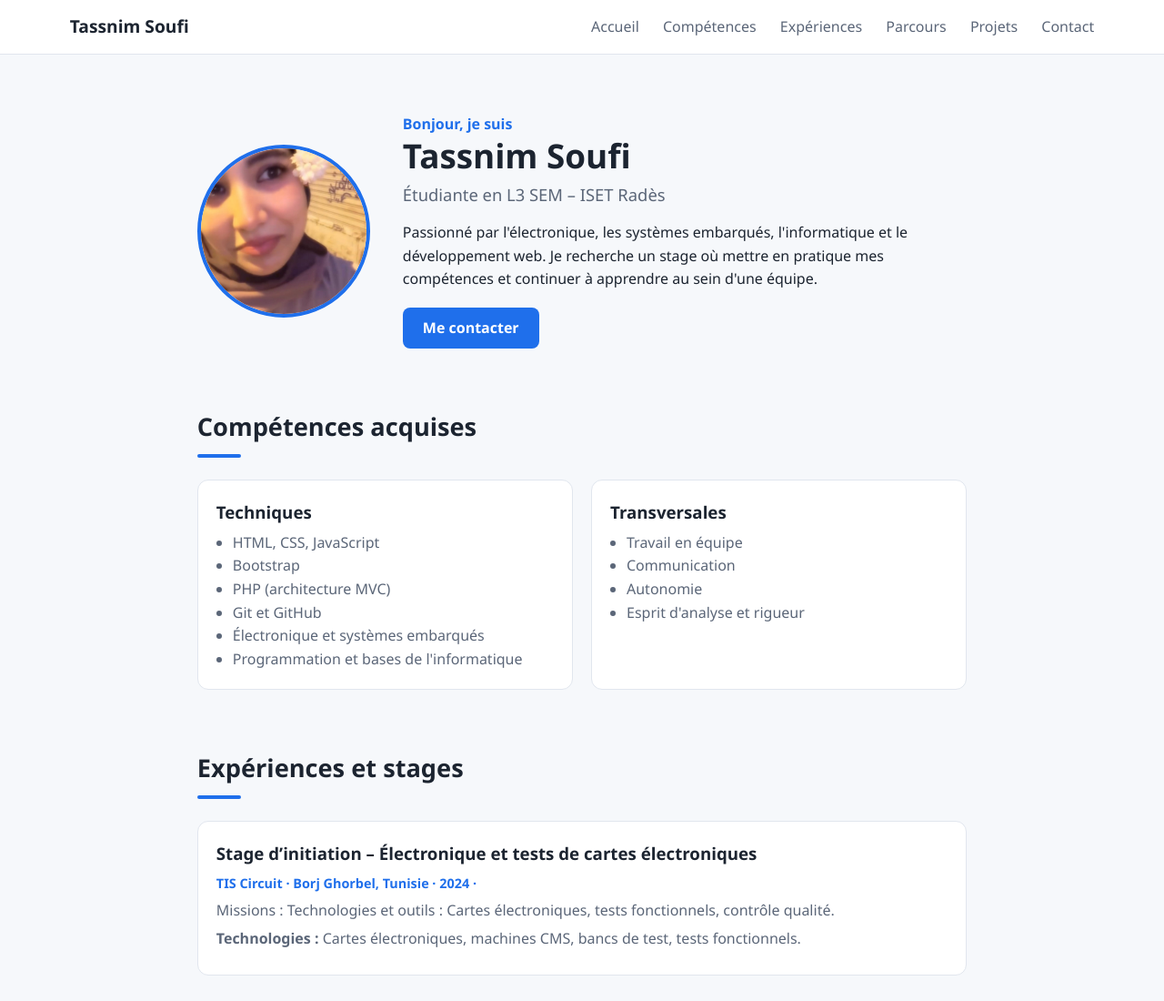
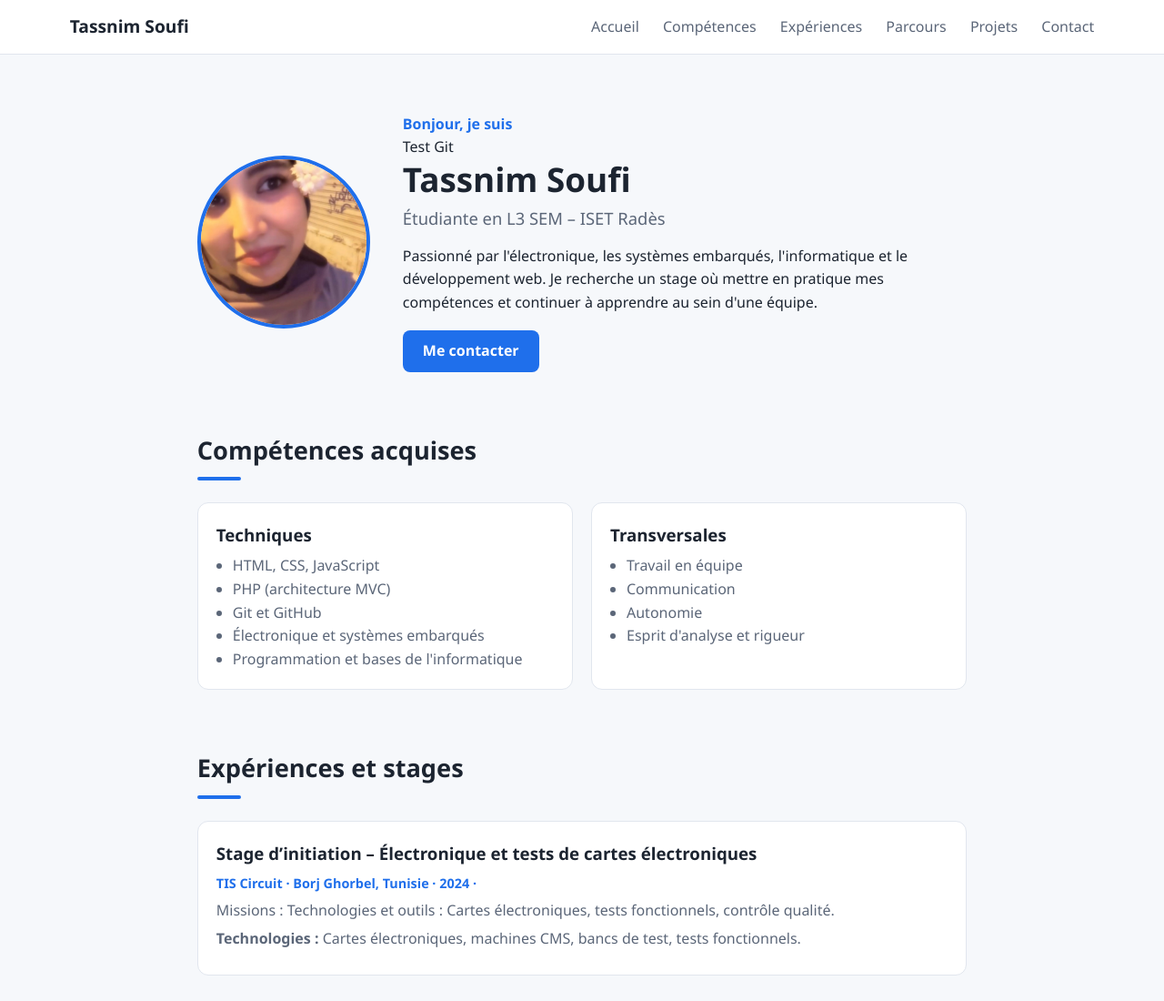
Before and after one commit to tasnimsf/tasnimsf.github.io, a plain HTML site: page index.html in a window 1280 px wide. Shown: the top 1100 px of the page at 91% size. Drawn offline with Linux system fonts and the light colour scheme.

Commit message:
Test: modification de index.html

```diff
--- a/index.html
+++ b/index.html
@@ -30,6 +30,7 @@
       <img src="me.jpg.jpeg" alt="Photo" class="avatar" onerror="this.style.display='none'">
       <div>
         <p class="kicker">Bonjour, je suis</p>
+        <p>Test Git</p>
         <h1>Tassnim Soufi</h1>
         <h2>Étudiante en L3 SEM – ISET Radès</h2>
         <p>Passionné par l'électronique, les systèmes embarqués, l'informatique et le développement web. Je recherche un stage où mettre en pratique mes compétences et continuer à apprendre au sein d'une équipe.</p>
@@ -44,7 +45,6 @@
           <h3>Techniques</h3>
           <ul>
             <li>HTML, CSS, JavaScript</li>
-            <li>Bootstrap</li>
             <li>PHP (architecture MVC)</li>
             <li>Git et GitHub</li>
             <li>Électronique et systèmes embarqués</li>
```
